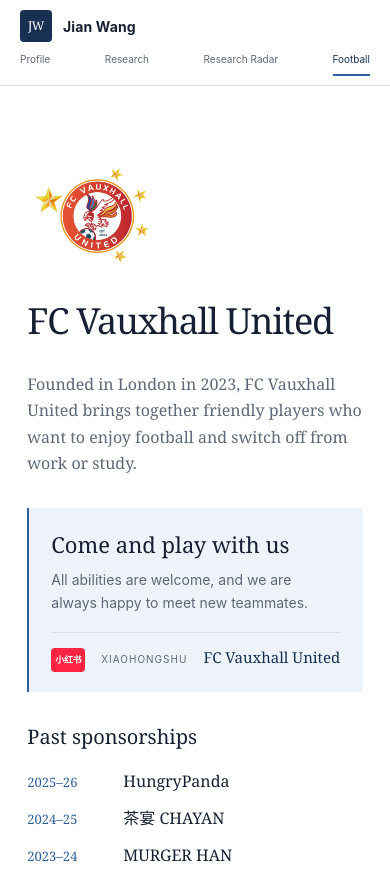
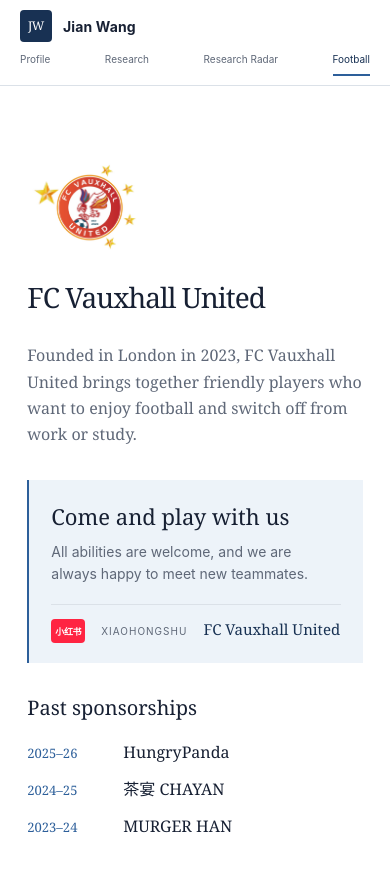
Before and after one commit to JianBro2020/rq-7f3c9a8d4e21b6c5, a plain HTML site: page football/index.html in a window 390 px wide. Shown: the top 870 px of the page. Drawn offline with Linux system fonts and the light colour scheme.

Commit message:
Rebalance homepage and football identity

```diff
--- a/styles.css
+++ b/styles.css
@@ -26,11 +26,11 @@ nav a { color: var(--muted); font-size: 13px; padding: 24px 0 21px; position: re
 nav a:hover, nav a.active { color: var(--navy); }
 nav a.active::after { background: var(--blue); bottom: -1px; content: ''; height: 2px; left: 0; position: absolute; width: 100%; }
 
-.profile-hero { background: var(--surface); padding: clamp(34px, 4vw, 52px) clamp(24px, 7vw, 108px) clamp(64px, 7vw, 88px); }
+.profile-hero { align-items: center; background: var(--surface); display: grid; min-height: calc(100svh - 68px); padding: clamp(46px, 5vw, 68px) clamp(24px, 7vw, 108px) clamp(76px, 8vw, 108px); }
 .hero-kicker, .eyebrow, .section-index, .page-number, .timeline-label, .publication-type, .signal-topic, .profile-card-label, .project-kicker, .project-question span, .project-contribution span { font-size: 11px; font-weight: 700; letter-spacing: .12em; text-transform: uppercase; }
 .hero-kicker { align-items: center; color: var(--muted); display: flex; gap: 10px; }
 .hero-kicker span { background: var(--blue); height: 1px; width: 28px; }
-.profile-layout { align-items: stretch; display: grid; gap: clamp(44px, 7vw, 92px); grid-template-columns: minmax(320px, .88fr) minmax(0, 1.12fr); margin: 0 auto; max-width: 1180px; }
+.profile-layout { align-items: stretch; display: grid; gap: clamp(44px, 7vw, 92px); grid-template-columns: minmax(320px, .88fr) minmax(0, 1.12fr); margin: 0 auto; max-width: 1180px; width: 100%; }
 .profile-left-column { display: flex; flex-direction: column; gap: 24px; }
 .profile-photo-placeholder { align-self: center; aspect-ratio: 4 / 5; background: var(--paper); border: 1px solid var(--line); flex: none; max-width: 220px; width: 62%; }
 .profile-background { padding: 0 2px; }
@@ -170,9 +170,9 @@ nav a.active::after { background: var(--blue); bottom: -1px; content: ''; height
 .radar-method li p { color: var(--muted); font-size: 13px; line-height: 1.55; margin: 6px 0 0; }
 
 .football-hero { background: var(--surface); display: grid; gap: clamp(42px, 6vw, 86px); grid-template-columns: minmax(0, .95fr) minmax(420px, 1.05fr); padding: clamp(56px, 7vw, 88px) clamp(24px, 7vw, 108px) clamp(64px, 7vw, 88px); position: relative; }
-.football-identity { align-items: center; display: flex; gap: clamp(22px, 3vw, 38px); }
-.football-logo { background: var(--surface); flex: 0 0 auto; height: clamp(138px, 13vw, 178px); object-fit: contain; width: clamp(138px, 13vw, 178px); }
-.football-hero h1 { font-family: Georgia, 'Times New Roman', serif; font-size: clamp(36px, 4vw, 52px); font-weight: 400; letter-spacing: -.035em; line-height: 1.08; margin: 0; max-width: 580px; }
+.football-identity { align-items: center; display: flex; gap: clamp(18px, 2.2vw, 28px); }
+.football-logo { background: var(--surface); flex: 0 0 auto; height: clamp(118px, 10vw, 146px); object-fit: contain; width: clamp(118px, 10vw, 146px); }
+.football-hero h1 { font-family: Georgia, 'Times New Roman', serif; font-size: clamp(28px, 2.5vw, 36px); font-weight: 400; letter-spacing: -.035em; line-height: 1.08; margin: 0; max-width: none; white-space: nowrap; }
 .football-introduction { color: var(--muted); font-family: Georgia, 'Times New Roman', serif; font-size: clamp(16px, 1.5vw, 19px); line-height: 1.65; margin: 30px 0 0; max-width: 650px; }
 .join-team-card { background: var(--blue-soft); border-left: 2px solid var(--blue); margin-top: 32px; padding: 20px 22px; }
 .join-team-card h2 { font-family: Georgia, 'Times New Roman', serif; font-size: 22px; font-weight: 400; margin: 0 0 8px; }
@@ -215,6 +215,7 @@ nav a.active::after { background: var(--blue); bottom: -1px; content: ''; height
 
 @media (max-width: 850px) {
   .profile-layout, .two-column-section, .connect-section, .project-directory, .research-project, .methods-section, .fellowships-section, .publication-section, .radar-method, .radar-coverage, .football-hero { grid-template-columns: 1fr; }
+  .profile-hero { display: block; min-height: auto; }
   .profile-left-column { min-height: auto; }
   .profile-photo-placeholder { max-width: 220px; width: 62%; }
   .profile-right-column { padding: 22px 0 0; }
@@ -243,7 +244,7 @@ nav a.active::after { background: var(--blue); bottom: -1px; content: ''; height
   .publication-list article { grid-template-columns: 58px 1fr 14px; }
   .footer-nav { flex-direction: column; gap: 12px; }
   .football-identity { align-items: flex-start; flex-direction: column; }
-  .football-logo { height: 138px; width: 138px; }
+  .football-logo { height: 122px; width: 122px; }
   .gallery-stage { gap: 8px; grid-template-columns: 1fr 1fr; }
   .gallery-slides { grid-column: 1 / -1; grid-row: 1; }
   .gallery-control { min-width: 0; }
```
